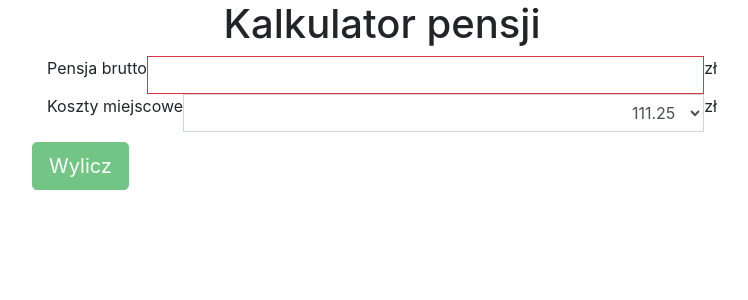
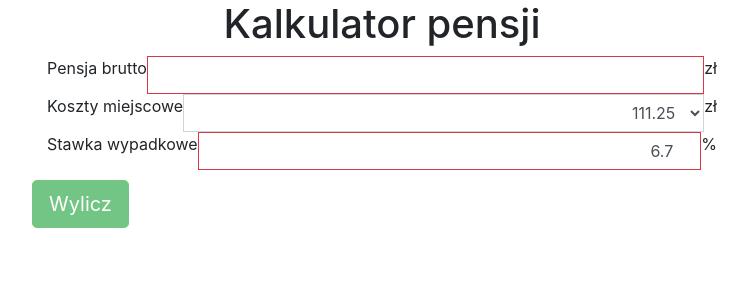
Before and after one commit to yaras/WageCalc.src, a React (Create React App) app: page / in a window 1280 px wide. Shown: the top 300 px of the page, without its empty margins (258-1006 px from the left). Built offline with nearby package versions, Linux system fonts and the light colour scheme; the HTML template or start-up script is replaced by a standard one.

Commit message:
Add param for "wypadkowa"

```diff
--- a/src/calculator.js
+++ b/src/calculator.js
@@ -12,7 +12,8 @@ export default class Calculator extends Component {
             isCalculated: false,
             brutto: null,
             isValueValid: false,
-            kosztyMiejscowe: 111.25
+            kosztyMiejscowe: 111.25,
+            stawkaWypadkowe: 6.7
         };
     }
 
@@ -46,6 +47,18 @@ export default class Calculator extends Component {
         this.setState({kosztyMiejscowe: val, isCalculated: false});
     }
 
+    setWypadkowe(e) {
+        var val = Number(e.target.value);
+        console.log(val);
+        if (val > 0) {
+            this.setState({stawkaWypadkowe: val, isCalculated: false, isValuValid: true });
+            console.log('ok');
+        } else {
+            this.setState({ isValueValid: false })
+            console.log('err');
+        }
+    }
+
     render() {
         return <div className="container" style={{ 'textAlign': 'center' }}>
             <form onSubmit={e => { e.preventDefault(); this.calc() } }>
@@ -55,7 +68,6 @@ export default class Calculator extends Component {
                     <input
                         type="number"
                         className={this.state.isValueValid ? "form-control" : "form-control is-invalid " }
-                                id="exampleFormControlInput1"
                         onChange={e => this.setBrutto(e)} />
                     <div className="input-group-addon">zł</div>
                 </div>
@@ -63,12 +75,22 @@ export default class Calculator extends Component {
                 <div className="input-group mb-2 mr-sm-2 mb-sm-0">
                     <div className="input-group-addon">Koszty miejscowe</div>
 
-                    <select className="form-control" id="exampleFormControlSelect1" onChange={e => this.setKoszty(e)}>
+                    <select className="form-control" onChange={e => this.setKoszty(e)}>
                         <option value="111.25">111.25</option>
                         <option value="139.06">139.06</option>
                     </select>
 
                     <div className="input-group-addon">zł</div>
+                </div>
+
+                <div className="input-group mb-2 mr-sm-2 mb-sm-0">
+                    <div className="input-group-addon">Stawka wypadkowe</div>
+                    <input
+                        type="number"
+                        className={this.state.isValueValid ? "form-control" : "form-control is-invalid " }
+                        defaultValue="6.7"
+                        onChange={e => this.setWypadkowe(e)} />
+                    <div className="input-group-addon">%</div>
                 </div>
             </form>
 
@@ -76,7 +98,7 @@ export default class Calculator extends Component {
                 <Button disabled={!this.state.isValueValid} onClick={e => this.calc()} className="btn btn-success btn-lg" >Wylicz</Button>
             </div>
 
-            { this.state.isCalculated && <Summary brutto={this.state.brutto} kosztyMiejscowe={this.state.kosztyMiejscowe} /> }
+            { this.state.isCalculated && <Summary brutto={this.state.brutto} kosztyMiejscowe={this.state.kosztyMiejscowe} stawkaWypadkowe={this.state.stawkaWypadkowe} /> }
         </div>;
     }
 }
--- a/src/summary.js
+++ b/src/summary.js
@@ -9,6 +9,7 @@ export default class Summary extends Component {
             netto: 0,
             kosztyMiejscowe: 0,
             dochod: 0,
+            stawkaWypadkowe: 0,
 
             pracownikEmerytalna: 0,
             pracownikRentowa: 0,
@@ -41,7 +42,6 @@ export default class Summary extends Component {
 
             "emerytalna_pracodawca": 0.0976,
             "rentowa_pracodawca": 0.065,
-            "wypadkowa_pracodawca": 0.0067,
             "fp_pracodawca": 0.0245,
             "fgsp_pracodawca": 0.0010,
 
@@ -60,7 +60,7 @@ export default class Summary extends Component {
         return Math.round(n * 100) / 100;
     }
 
-    calc(brutto, kosztyMiejscowe) {
+    calc(brutto, kosztyMiejscowe, stawkaWypadkowe) {
         var dochod = brutto - kosztyMiejscowe;
 
         var pracownikEmerytalna = brutto * this.const.emerytalna_pracownik;
@@ -70,7 +70,7 @@ export default class Summary extends Component {
 
         var pracodawcaEmerytalna = brutto * this.const.emerytalna_pracodawca;
         var pracodawcaRentowa = brutto * this.const.rentowa_pracodawca;
-        var pracodawcaWypadkowa = brutto * this.const.wypadkowa_pracodawca;
+        var pracodawcaWypadkowa = brutto * stawkaWypadkowe / 100.0;
         var pracodawcaFP = brutto * this.const.fp_pracodawca;
         var pracodawcaFGSP = brutto * this.const.fgsp_pracodawca;
         var pracodawcaZusRazem = pracodawcaEmerytalna + pracodawcaRentowa + pracodawcaWypadkowa
@@ -126,14 +126,15 @@ export default class Summary extends Component {
 
     componentDidMount() {
         if (this.props.brutto !== undefined && this.props.brutto != null
-            && this.props.kosztyMiejscowe !== undefined && this.props.kosztyMiejscowe != null) {
-            this.calc(this.props.brutto, this.props.kosztyMiejscowe);
+            && this.props.kosztyMiejscowe !== undefined && this.props.kosztyMiejscowe != null
+            && this.props.stawkaWypadkowe !== undefined && this.props.stawkaWypadkowe != null ) {
+            this.calc(this.props.brutto, this.props.kosztyMiejscowe, this.props.stawkaWypadkowe);
         }
     }
 
     componentWillReceiveProps(nextProps) {
-        if (nextProps.brutto !== undefined && nextProps.kosztyMiejscowe !== undefined) {
-            this.calc(nextProps.brutto, nextProps.kosztyMiejscowe);
+        if (nextProps.brutto !== undefined && nextProps.kosztyMiejscowe !== undefined && nextProps.stawkaWypadkowe !== undefined) {
+            this.calc(nextProps.brutto, nextProps.kosztyMiejscowe, nextProps.stawkaWypadkowe);
         }
     }
 
```
Lines whose indentation alone changed are shown as unchanged.
